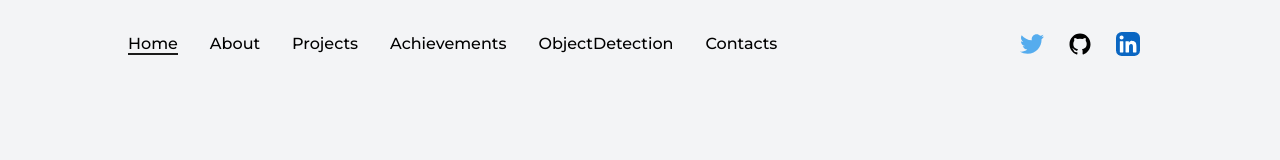
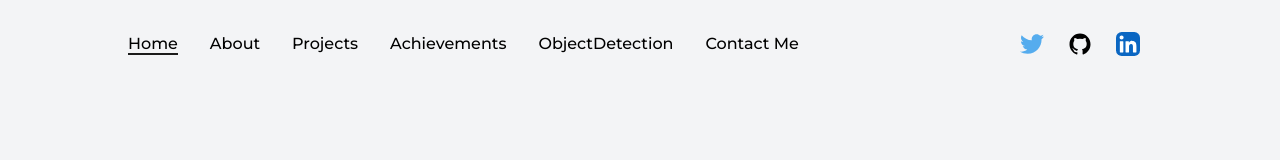
Before and after one commit to Saurabh7Goku/Portfolio-NExT-JS, a Next.js app: page / in a window 1280 px wide. Shown: the top 160 px of the page. Built offline with nearby package versions, Linux system fonts and the light colour scheme.

Commit message:
updated Navbar for Mobile View

```diff
--- a/src/components/NavBar.js
+++ b/src/components/NavBar.js
@@ -66,7 +66,7 @@ function NavBar() {
                     <CustomLink href="/projects" title={"Projects"} className='mx-4' />
                     <CustomLink href="/achievements" title={"Achievements"} className='mx-4' />
                     <CustomLink href="/ObjectDetection" title={"ObjectDetection"} className='mx-4' />
-                    <CustomLink href="/contacts" title={"Contacts"} className='mx-4' />
+                    <CustomLink href="/contacts" title={"Contact Me"} className='mx-4' />
                 </nav>
 
                 <nav className='flex items-center justify-center flex-wrap'>
@@ -102,6 +102,8 @@ function NavBar() {
                             <CustomMobileLink href="/about" title={"About"} className='' toggle={handleClick} />
                             <CustomMobileLink href="/projects" title={"Projects"} className='' toggle={handleClick} />
                             <CustomMobileLink href="/achievements" title={"Achievements"} className='' toggle={handleClick} />
+                            <CustomMobileLink href="/ObjectDetection" title={"ObjectDetection"} className='' toggle={handleClick} />
+                            <CustomMobileLink href="/contacts" title={"Contact Me"} className='' toggle={handleClick} />
                         </nav>
 
                         <nav className='flex items-center justify-center flex-wrap mt-2'>
```
